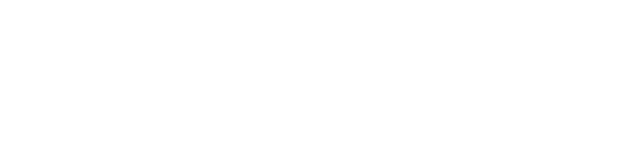
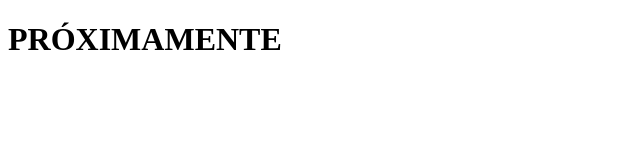
Before and after one commit to juliapresa/mujeresmilitandolaigualdad, a plain HTML site: page index.html in a window 1280 px wide. Shown: the whole page, without its empty margins (0-640 px from the left). Drawn offline with Linux system fonts and the light colour scheme.

Commit message:
proximamente

```diff
--- a/index.html
+++ b/index.html
@@ -6,6 +6,7 @@
     <title>Mujeres militando la igualdad</title>
 </head>
 <body>
+    <h1>PRÓXIMAMENTE</h1>
 
 </body>
 </html>
```
